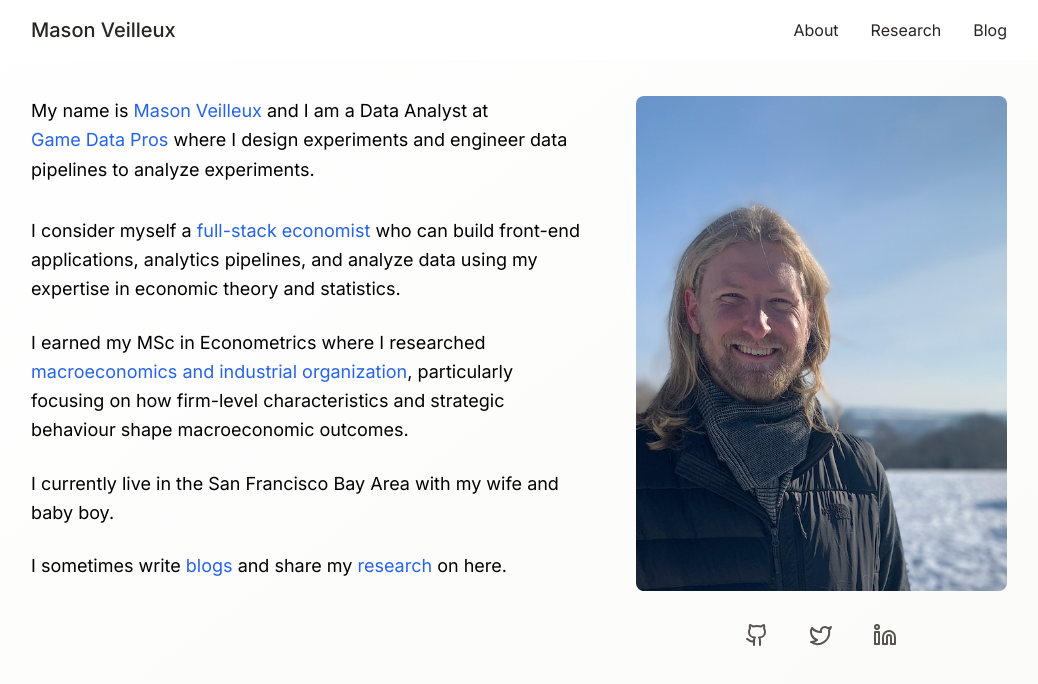
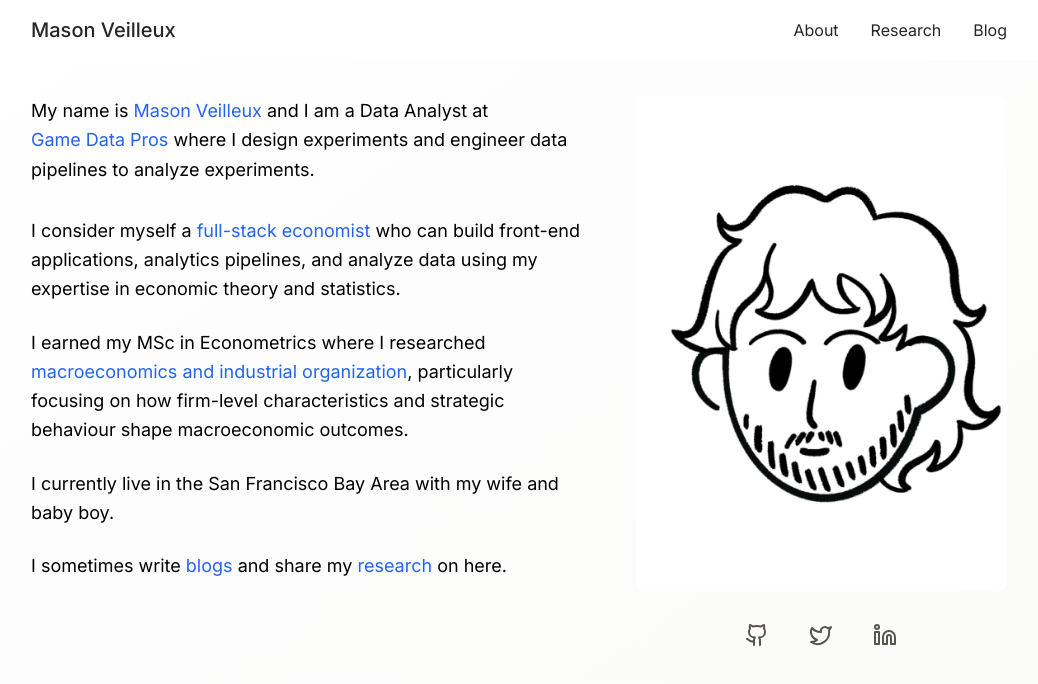
Before and after one commit to mjveilleux/personal-website, a Next.js app in the folder personal-website/: page / in a window 1280 px wide. Shown: the top 684 px of the page, without its empty margins (121-1159 px from the left). Built offline with nearby package versions, Linux system fonts and the light colour scheme.

Commit message:
adding and updating profile pic

```diff
--- a/personal-website/src/app/layout.tsx
+++ b/personal-website/src/app/layout.tsx
@@ -10,7 +10,7 @@ export const metadata: Metadata = {
   title: 'Mason Veilleux',
   description: 'Full-Stack Economics',
   icons: {
-    icon: '/favicon.ico',
+    icon: '/anon-pic-transp.ico',
   },
 }
 
--- a/personal-website/src/app/page.tsx
+++ b/personal-website/src/app/page.tsx
@@ -85,7 +85,7 @@ export default function Home() {
             transition={{ duration: 0.8 }}
           >
             <Image
-              src="/github_profile_pic.png"
+              src="/anon-pic.jpg"
               alt="Mason Veilleux"
               fill
               sizes='20x10'
```
Also changed, not shown: personal-website/public/anon-pic.jpg (added), 1 other file (tests, documents, lock files or other folders).
